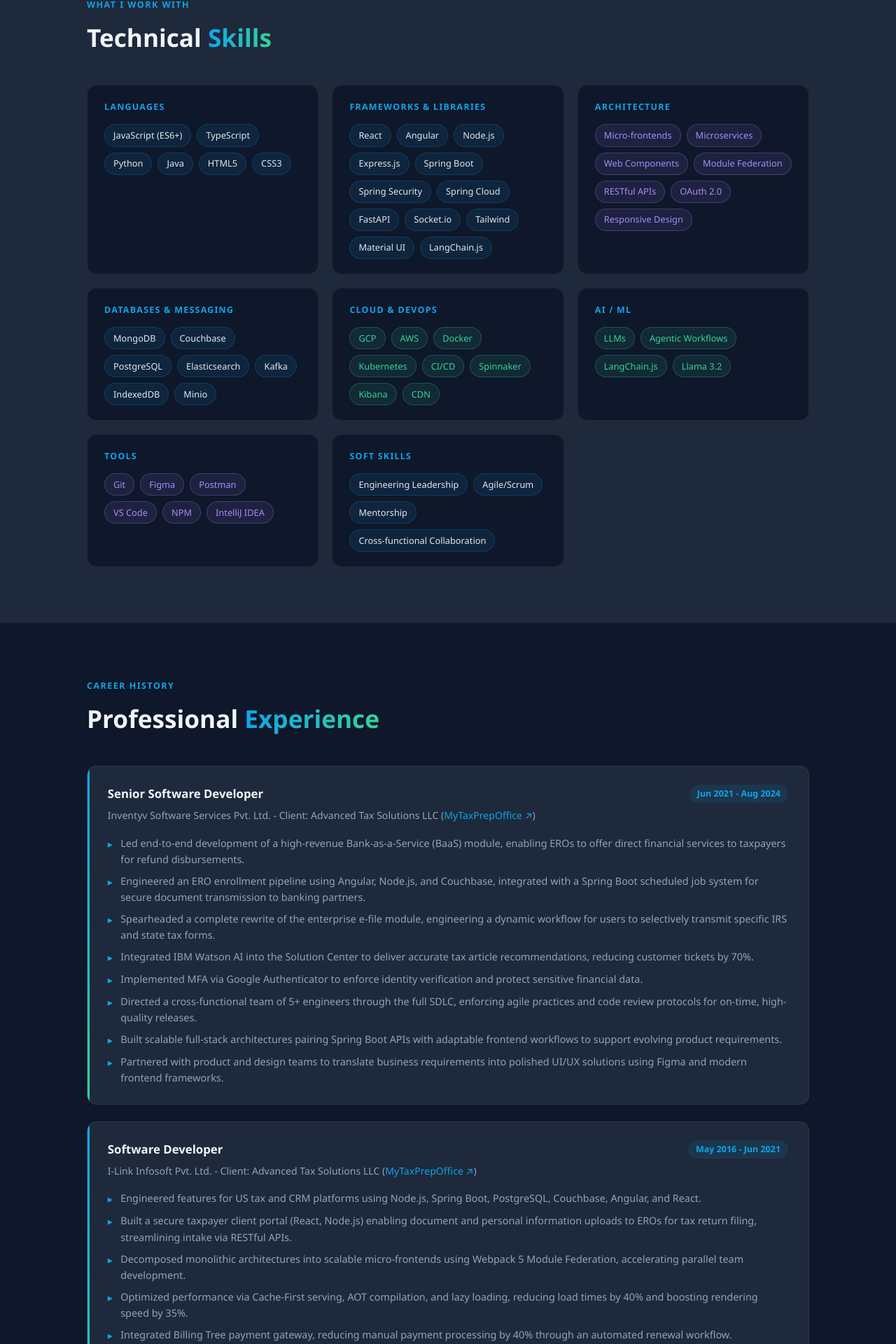
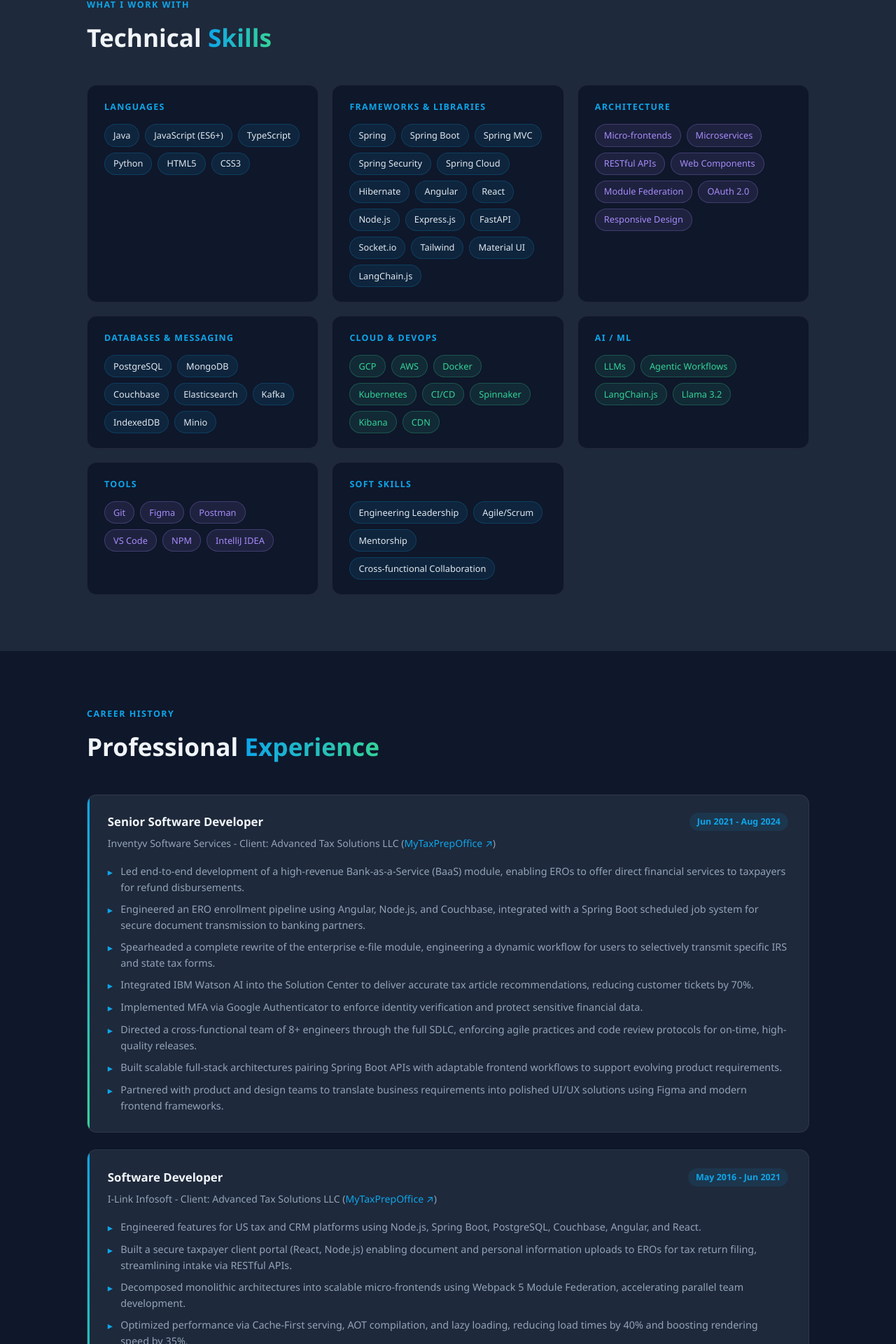
Before and after one commit to HeenaTibadiya/heena-portfolio, a React (Create React App) app: page / in a window 1280 px wide. Shown: the part 883-2803 px from the top of the page at 70% size. Built offline with nearby package versions, Linux system fonts and the light colour scheme.

Commit message:
updated resume

```diff
--- a/src/App.jsx
+++ b/src/App.jsx
@@ -439,10 +439,10 @@ const markup = `
       <div class="skill-card">
         <div class="skill-card-title">Languages</div>
         <div class="skill-tags">
+          <span class="tag">Java</span>
           <span class="tag">JavaScript (ES6+)</span>
           <span class="tag">TypeScript</span>
           <span class="tag">Python</span>
-          <span class="tag">Java</span>
           <span class="tag">HTML5</span>
           <span class="tag">CSS3</span>
         </div>
@@ -450,13 +450,16 @@ const markup = `
       <div class="skill-card">
         <div class="skill-card-title">Frameworks &amp; Libraries</div>
         <div class="skill-tags">
+          <span class="tag">Spring</span>
+          <span class="tag">Spring Boot</span>
+          <span class="tag">Spring MVC</span>
+          <span class="tag">Spring Security</span>
+          <span class="tag">Spring Cloud</span>
+          <span class="tag">Hibernate</span>
+          <span class="tag">Angular</span>
           <span class="tag">React</span>
-          <span class="tag">Angular</span>
           <span class="tag">Node.js</span>
           <span class="tag">Express.js</span>
-          <span class="tag">Spring Boot</span>
-          <span class="tag">Spring Security</span>
-          <span class="tag">Spring Cloud</span>
           <span class="tag">FastAPI</span>
           <span class="tag">Socket.io</span>
           <span class="tag">Tailwind</span>
@@ -469,9 +472,9 @@ const markup = `
         <div class="skill-tags">
           <span class="tag purple">Micro-frontends</span>
           <span class="tag purple">Microservices</span>
+          <span class="tag purple">RESTful APIs</span>
           <span class="tag purple">Web Components</span>
           <span class="tag purple">Module Federation</span>
-          <span class="tag purple">RESTful APIs</span>
           <span class="tag purple">OAuth 2.0</span>
           <span class="tag purple">Responsive Design</span>
         </div>
@@ -479,9 +482,9 @@ const markup = `
       <div class="skill-card">
         <div class="skill-card-title">Databases &amp; Messaging</div>
         <div class="skill-tags">
+          <span class="tag">PostgreSQL</span>
           <span class="tag">MongoDB</span>
           <span class="tag">Couchbase</span>
-          <span class="tag">PostgreSQL</span>
           <span class="tag">Elasticsearch</span>
           <span class="tag">Kafka</span>
           <span class="tag">IndexedDB</span>
@@ -545,14 +548,14 @@ const markup = `
           <span class="tl-role">Senior Software Developer</span>
           <span class="tl-period">Jun 2021 - Aug 2024</span>
         </div>
-        <div class="tl-company">Inventyv Software Services Pvt. Ltd. - Client: Advanced Tax Solutions LLC (<a href="https://app.mytaxprepoffice.com/" target="_blank" rel="noopener" style="color:var(--teal);text-decoration:none">MyTaxPrepOffice ↗</a>)</div>
+        <div class="tl-company">Inventyv Software Services - Client: Advanced Tax Solutions LLC (<a href="https://app.mytaxprepoffice.com/" target="_blank" rel="noopener" style="color:var(--teal);text-decoration:none">MyTaxPrepOffice ↗</a>)</div>
         <ul class="tl-bullets">
           <li>Led end-to-end development of a high-revenue Bank-as-a-Service (BaaS) module, enabling EROs to offer direct financial services to taxpayers for refund disbursements.</li>
           <li>Engineered an ERO enrollment pipeline using Angular, Node.js, and Couchbase, integrated with a Spring Boot scheduled job system for secure document transmission to banking partners.</li>
           <li>Spearheaded a complete rewrite of the enterprise e-file module, engineering a dynamic workflow for users to selectively transmit specific IRS and state tax forms.</li>
           <li>Integrated IBM Watson AI into the Solution Center to deliver accurate tax article recommendations, reducing customer tickets by 70%.</li>
           <li>Implemented MFA via Google Authenticator to enforce identity verification and protect sensitive financial data.</li>
-          <li>Directed a cross-functional team of 5+ engineers through the full SDLC, enforcing agile practices and code review protocols for on-time, high-quality releases.</li>
+          <li>Directed a cross-functional team of 8+ engineers through the full SDLC, enforcing agile practices and code review protocols for on-time, high-quality releases.</li>
           <li>Built scalable full-stack architectures pairing Spring Boot APIs with adaptable frontend workflows to support evolving product requirements.</li>
           <li>Partnered with product and design teams to translate business requirements into polished UI/UX solutions using Figma and modern frontend frameworks.</li>
         </ul>
@@ -563,7 +566,7 @@ const markup = `
           <span class="tl-role">Software Developer</span>
           <span class="tl-period">May 2016 - Jun 2021</span>
         </div>
-        <div class="tl-company">I-Link Infosoft Pvt. Ltd. - Client: Advanced Tax Solutions LLC (<a href="https://app.mytaxprepoffice.com/" target="_blank" rel="noopener" style="color:var(--teal);text-decoration:none">MyTaxPrepOffice ↗</a>)</div>
+        <div class="tl-company">I-Link Infosoft - Client: Advanced Tax Solutions LLC (<a href="https://app.mytaxprepoffice.com/" target="_blank" rel="noopener" style="color:var(--teal);text-decoration:none">MyTaxPrepOffice ↗</a>)</div>
         <ul class="tl-bullets">
           <li>Engineered features for US tax and CRM platforms using Node.js, Spring Boot, PostgreSQL, Couchbase, Angular, and React.</li>
           <li>Built a secure taxpayer client portal (React, Node.js) enabling document and personal information uploads to EROs for tax return filing, streamlining intake via RESTful APIs.</li>
```
Also changed, not shown: 1 other file (tests, documents, lock files or other folders).
